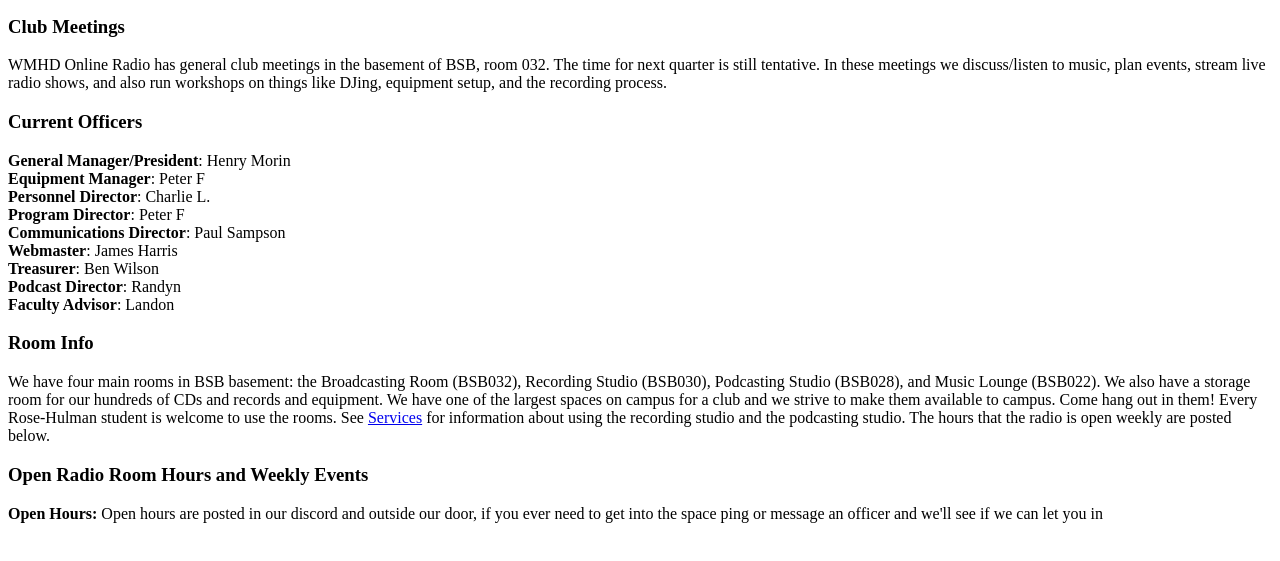
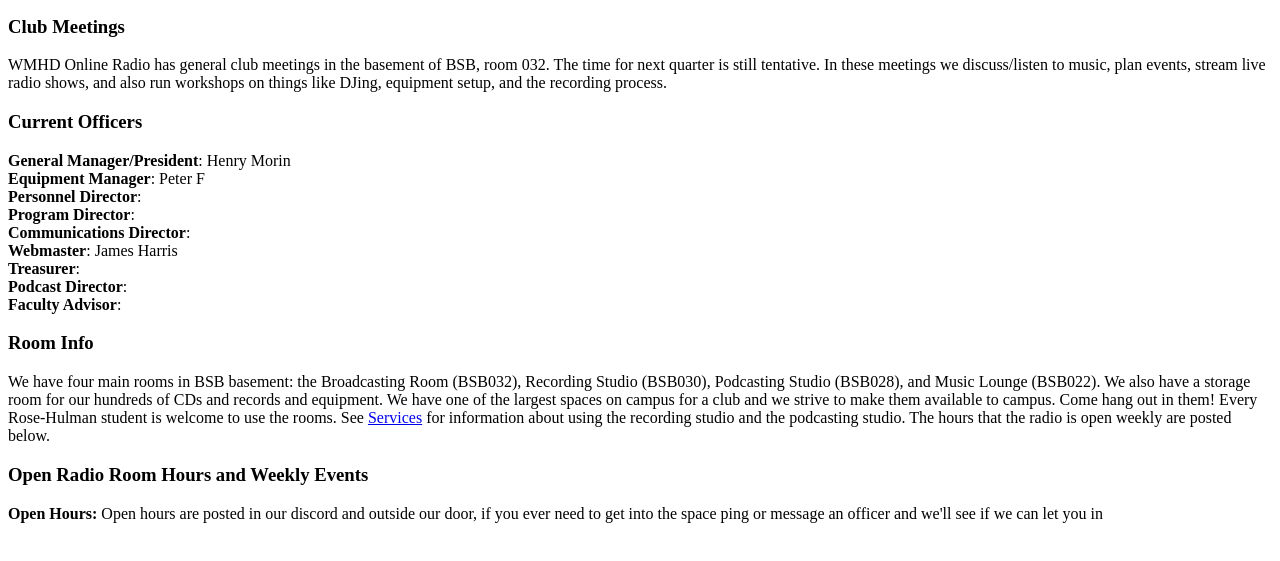
Before and after one commit to wmhdonlineradio/WMHDGATSBY, a Gatsby site: page /about in a window 1280 px wide. Shown: the part 1070-1631 px from the top of the page. Built offline with nearby package versions, Linux system fonts and the light colour scheme; Gatsby itself is replaced by a stand-in of ours.

Commit message:
elections

```diff
--- a/src/pages/about.js
+++ b/src/pages/about.js
@@ -21,13 +21,13 @@
       <h3>Current Officers</h3>
       <div><b>General Manager/President</b>: Henry Morin</div>
       <div><b>Equipment Manager</b>: Peter F</div>
-      <div><b>Personnel Director</b>: Charlie L.</div>
-      <div><b>Program Director</b>: Peter F </div>
-      <div><b>Communications Director</b>: Paul Sampson</div>
+      <div><b>Personnel Director</b>:</div>
+      <div><b>Program Director</b>:</div>
+      <div><b>Communications Director</b>:</div>
       <div><b>Webmaster</b>: James Harris </div>
-      <div><b>Treasurer</b>: Ben Wilson</div>
-      <div><b>Podcast Director</b>: Randyn</div>
-      <div><b>Faculty Advisor</b>: Landon</div>
+      <div><b>Treasurer</b>:</div>
+      <div><b>Podcast Director</b>:</div>
+      <div><b>Faculty Advisor</b>:</div>
 
       <h3>Room Info</h3>
       <p>We have four main rooms in BSB basement: the Broadcasting Room (BSB032), Recording Studio (BSB030), Podcasting Studio (BSB028), and Music Lounge (BSB022).
```
